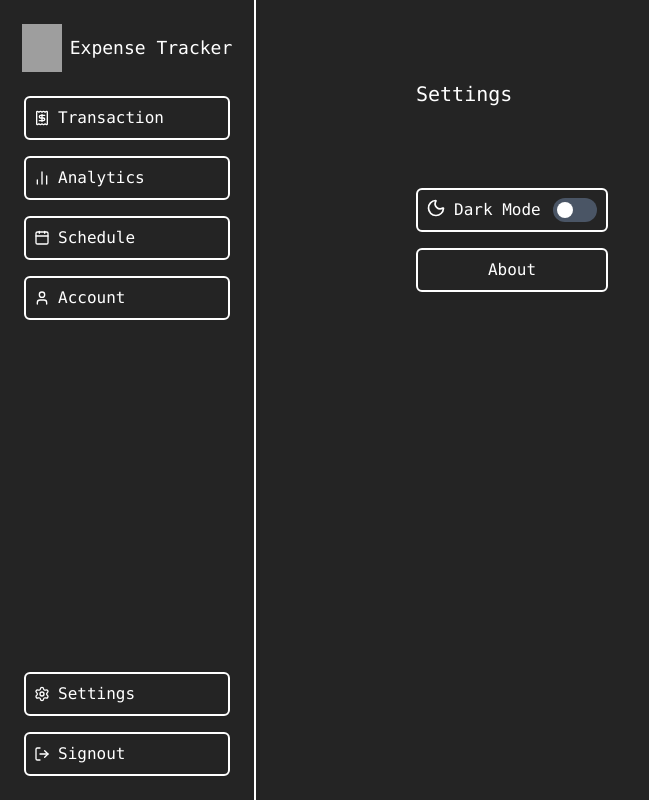
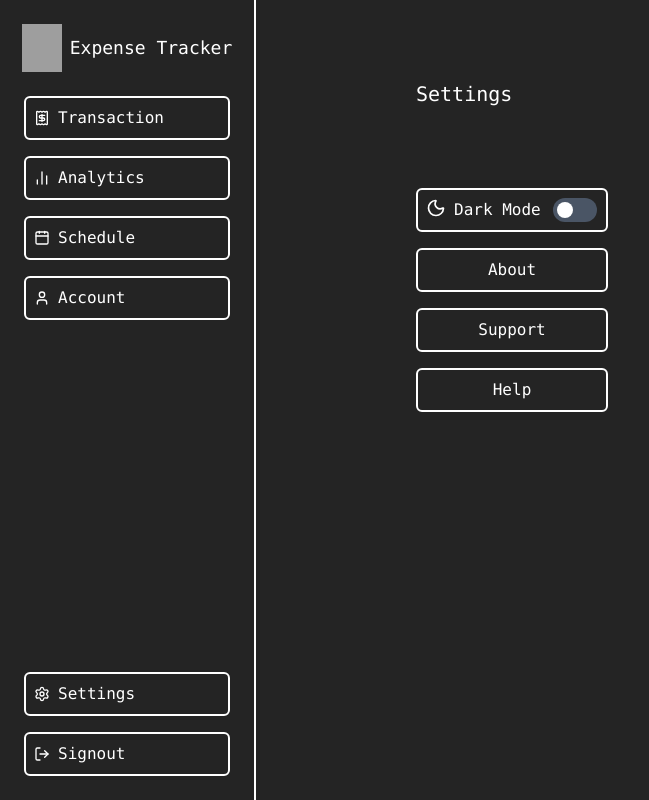
Before and after one commit to Ein-shen/Finance_tracker, a React (Vite) app in the folder client/: page /dashboard/settings in a window 1280 px wide. Shown: the whole page, without its empty margins (0-649 px from the left). Built offline with nearby package versions, Linux system fonts and the light colour scheme; no server answers; grey boxes are pictures that could not be loaded.

Commit message:
added support and hhelp

```diff
--- a/client/src/pages/user/Settings.jsx
+++ b/client/src/pages/user/Settings.jsx
@@ -42,6 +42,18 @@ export const Settings = () => {
           </h1>
         </div>
 
+        <div className="border-2 rounded-md p-2 w-48">
+          <h1 className="font-mono text-md text-center">
+            Support
+          </h1>
+        </div>
+
+        <div className="border-2 rounded-md p-2 w-48">
+          <h1 className="font-mono text-md text-center">
+            Help
+          </h1>
+        </div>
+
       </div>
     </div>
   )
```
